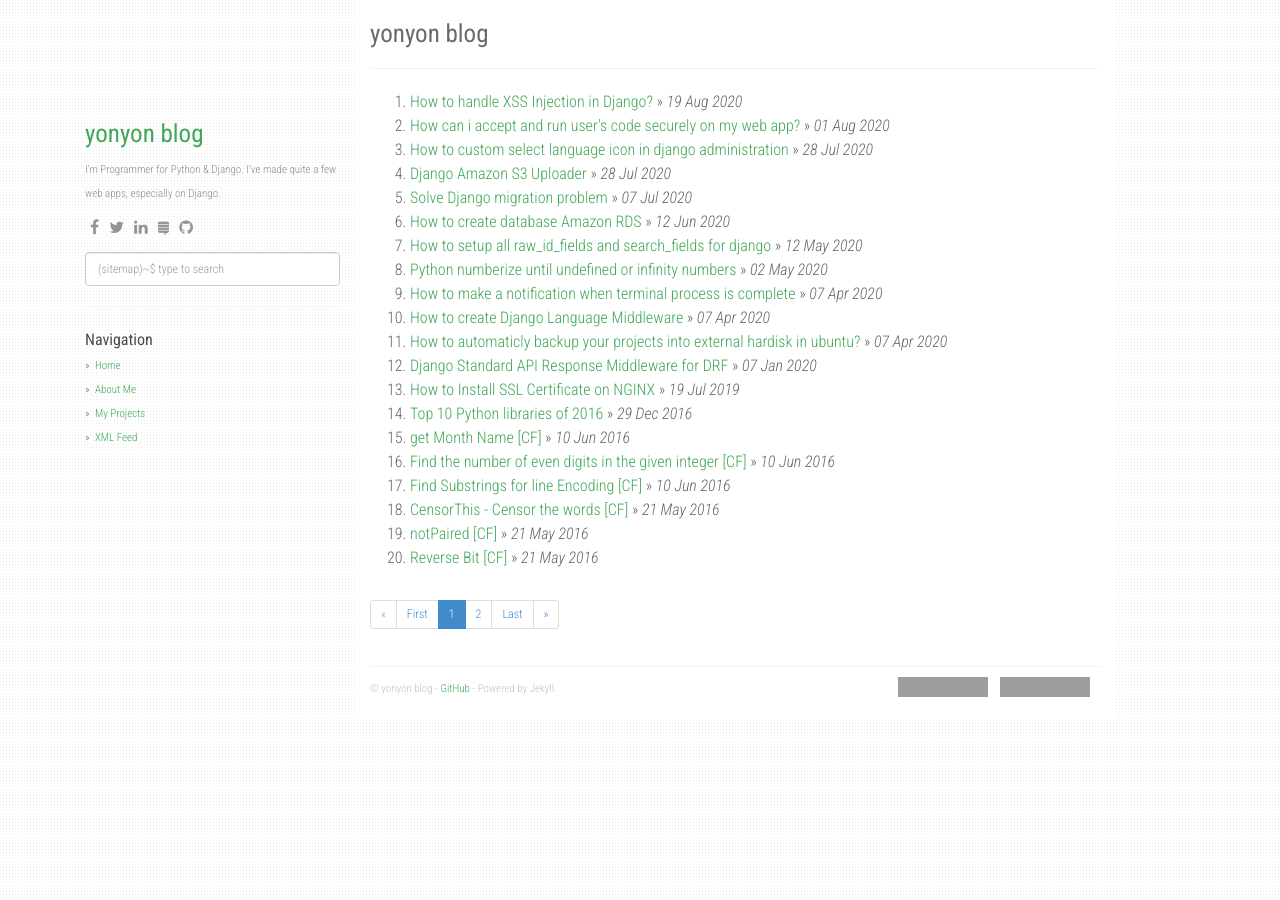
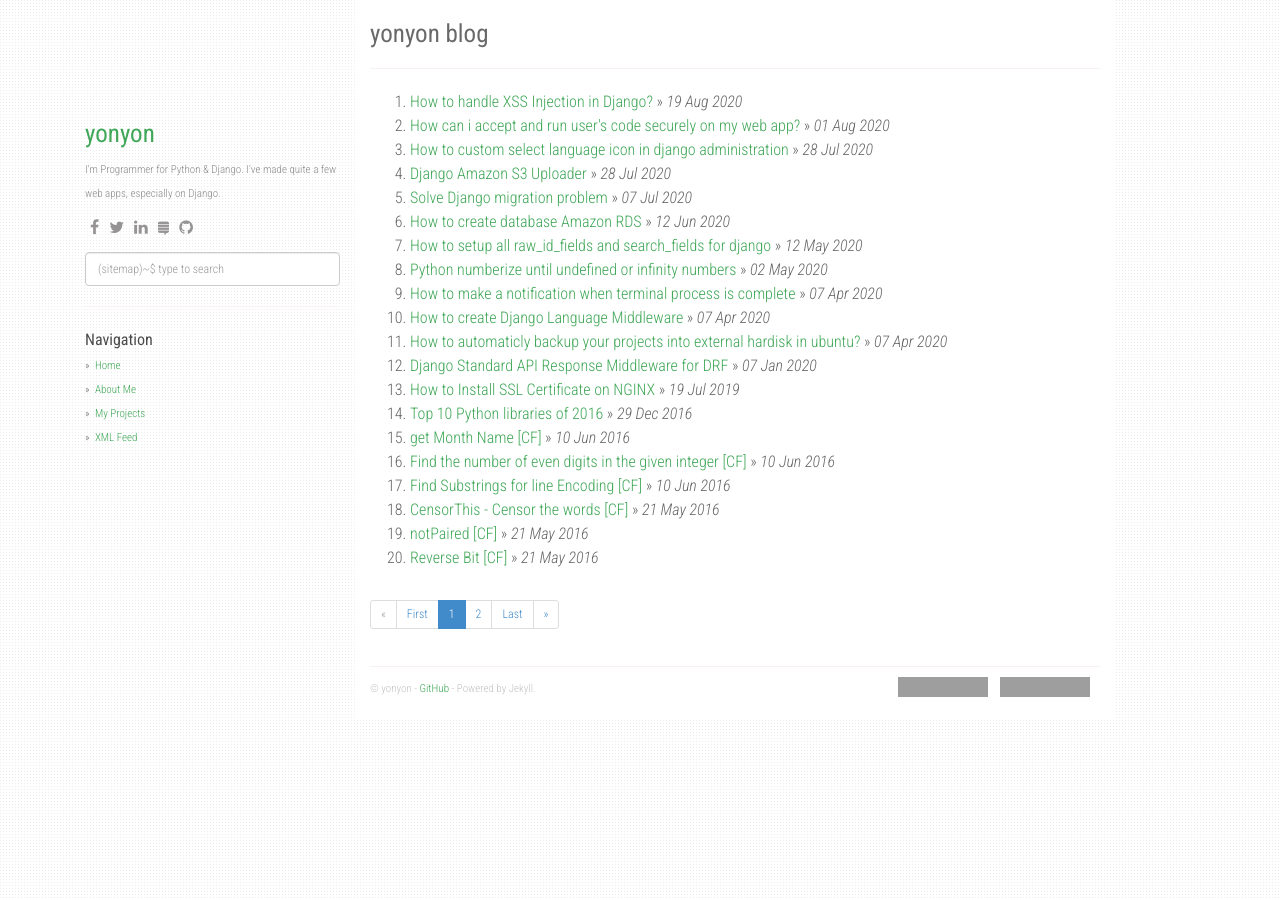
Before and after one commit to agusmakmun/agusmakmun.github.io, a Jekyll site: the page built from index.html, in a window 1280 px wide. Built offline with Jekyll 4.4.1, drawn with Linux system fonts in a browser that asks for light colours; nearby versions of some CDN libraries; the list of posts is cut into pages by our own code; grey boxes are pictures that could not be loaded.

Commit message:
Update _config.yml

```diff
--- a/_config.yml
+++ b/_config.yml
@@ -1,6 +1,6 @@
 title: yonyon blog
 description: My Personal Stack Problems
-author: yonyon blog
+author: yonyon
 github: https://github.com/yonyonsan
 about: I'm Programmer for Python & Django. I've made quite a few web apps, especially on Django.
 disqus_shortname: stackproblems
```
